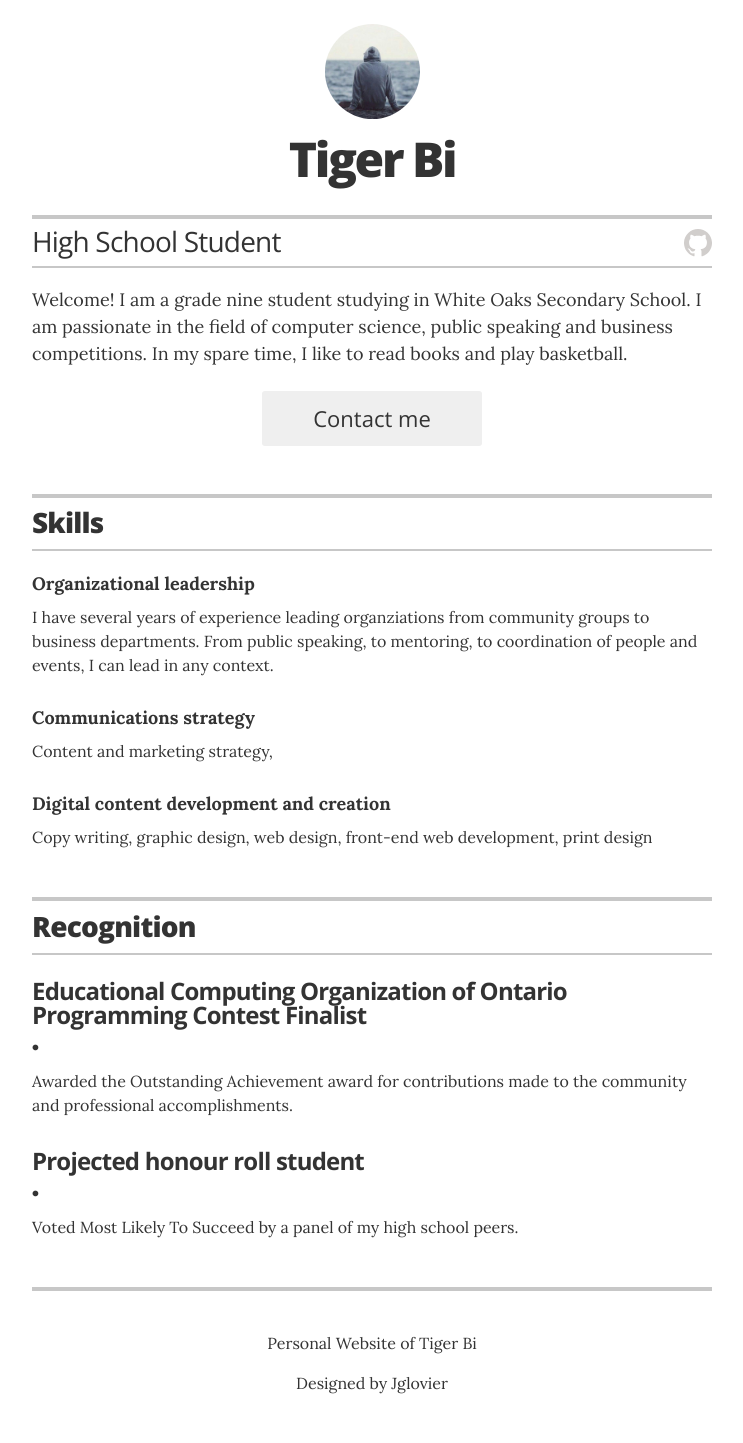
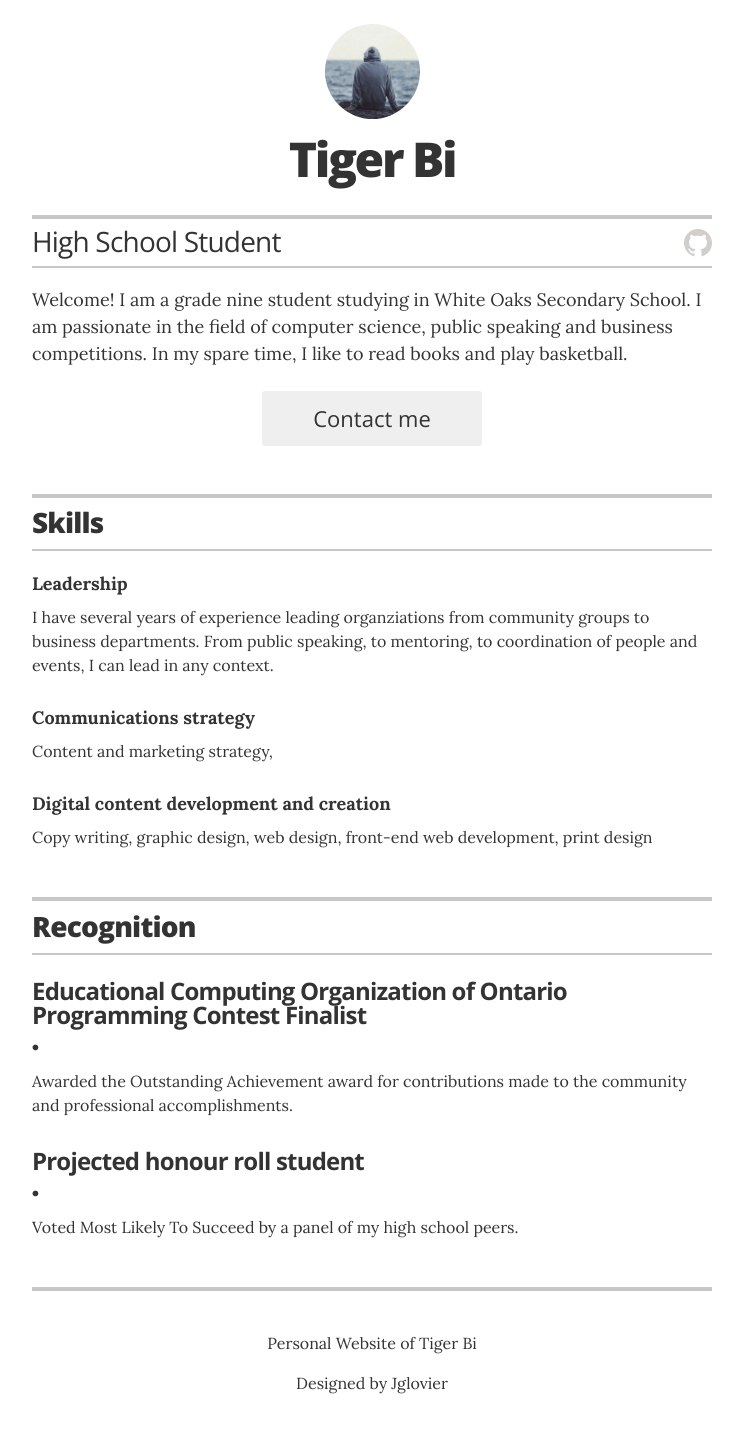
Before and after one commit to TigerBi/tigerbi.github.io, a Jekyll site: the page built from index.html, in a window 1280 px wide. Shown: the whole page, without its empty margins (268-1011 px from the left). Built offline with Jekyll 4.4.1, drawn with Linux system fonts in a browser that asks for light colours.

Commit message:
Update skills.yml

```diff
--- a/_data/skills.yml
+++ b/_data/skills.yml
@@ -1,6 +1,6 @@
 # Skills
 # Leadership
-- skill: Organizational leadership
+- skill: Leadership
   description: I have several years of experience leading organziations from community groups to business departments. From public speaking, to mentoring, to coordination of people and events, I can lead in any context.
 
 # Problem Solving
```
